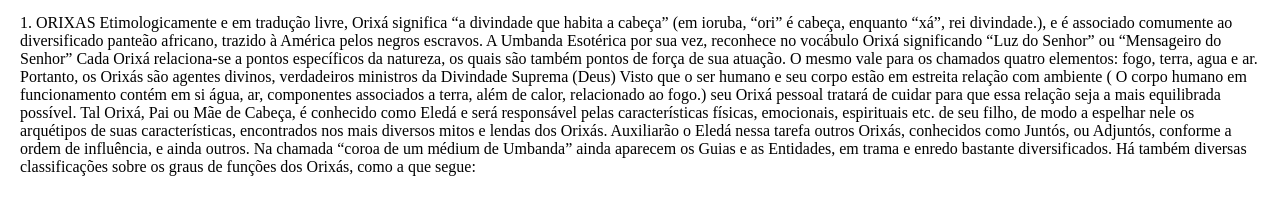
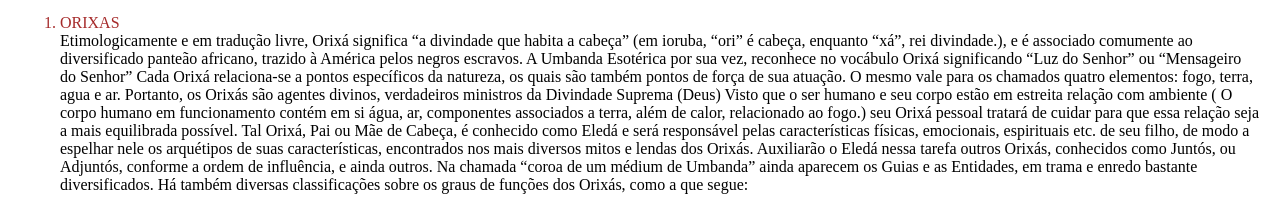
Before and after one commit to MarceloBertochi/testeUnbanda2, a plain HTML site: page index.html in a window 1280 px wide. Shown: the part 962-1172 px from the top of the page. Drawn offline with Linux system fonts and the light colour scheme.

Commit message:
quarta fase

```diff
--- a/index.html
+++ b/index.html
@@ -12,10 +12,12 @@
          <img src="canto.png" width="1440px" alt="Canto do Sete" class="imgCantoSete">
     </div>
    <div class="texto">
+
+
     <p>
-        1.	ORIXAS
-
-Etimologicamente e em tradução livre, Orixá significa “a divindade que habita a cabeça” (em ioruba, “ori” é cabeça, enquanto “xá”, rei divindade.), e é associado comumente ao diversificado panteão africano, trazido à América pelos negros escravos. A Umbanda Esotérica por sua vez, reconhece no vocábulo Orixá significando “Luz do Senhor” ou “Mensageiro do Senhor”
+        <ol>
+            <li>ORIXAS</li>
+            Etimologicamente e em tradução livre, Orixá significa “a divindade que habita a cabeça” (em ioruba, “ori” é cabeça, enquanto “xá”, rei divindade.), e é associado comumente ao diversificado panteão africano, trazido à América pelos negros escravos. A Umbanda Esotérica por sua vez, reconhece no vocábulo Orixá significando “Luz do Senhor” ou “Mensageiro do Senhor”
 Cada Orixá relaciona-se a pontos específicos da natureza, os quais são também pontos de força de sua atuação. O mesmo vale para os chamados quatro elementos: fogo, terra, agua e ar.
 Portanto, os Orixás são agentes divinos, verdadeiros ministros da Divindade Suprema (Deus)
 Visto que o ser humano e seu corpo estão em estreita relação com  ambiente ( O corpo humano em funcionamento contém em si água, ar, componentes associados a terra, além de calor, relacionado ao fogo.) seu Orixá pessoal tratará de cuidar para que essa relação seja a mais equilibrada possível.
@@ -24,6 +26,10 @@ Na chamada “coroa de um médium de Umbanda” ainda aparecem os Guias e as Ent
 
 Há também diversas classificações sobre os graus de funções dos Orixás, como a que segue:
 
+        </ol>
+
+
+
     </p>
    </div>
 </body>
--- a/style.css
+++ b/style.css
@@ -24,3 +24,7 @@ htmk, body {
     justify-content: center;
     align-items: center;
 }
+
+li{
+    color: brown;
+}
```
